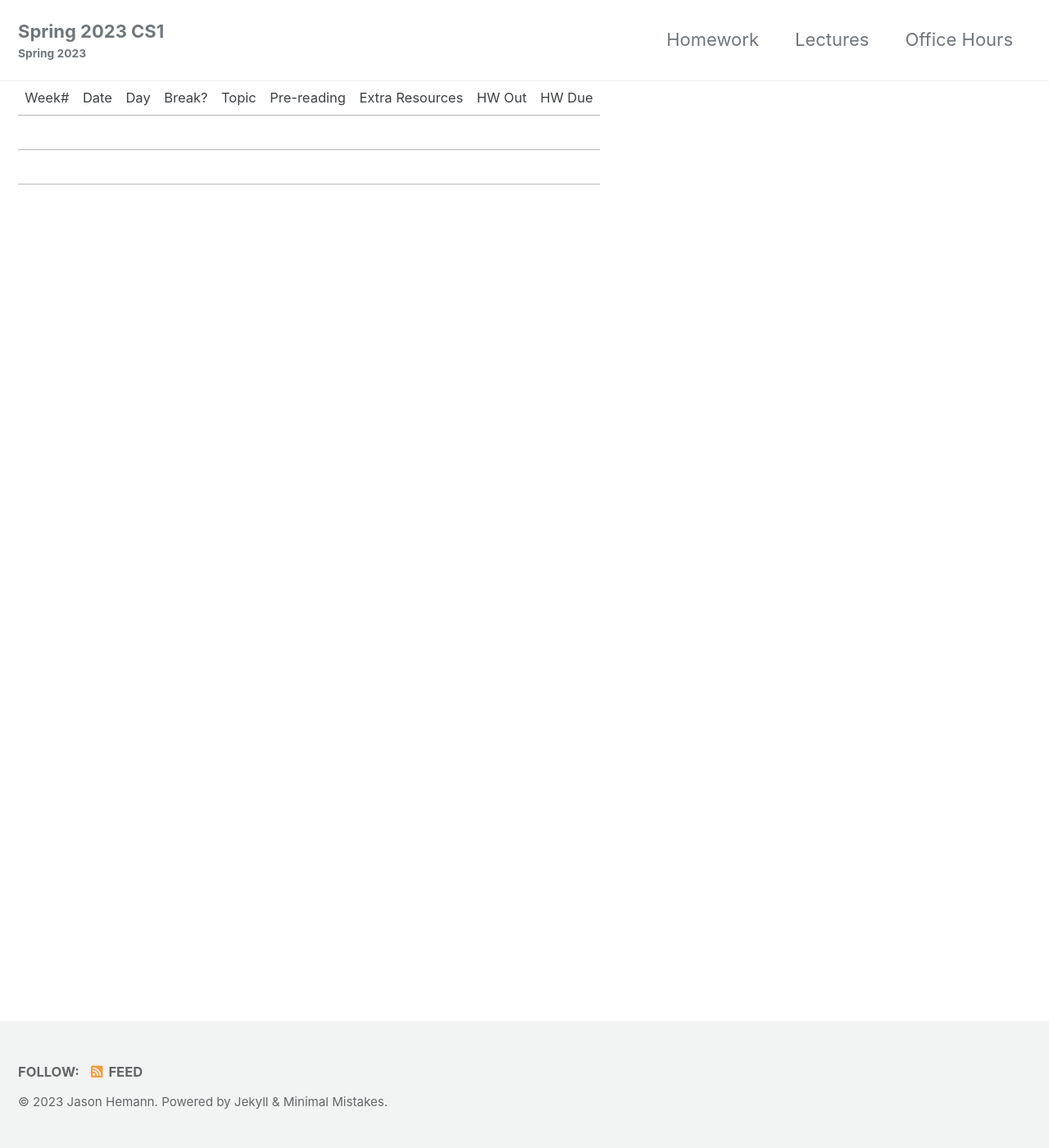
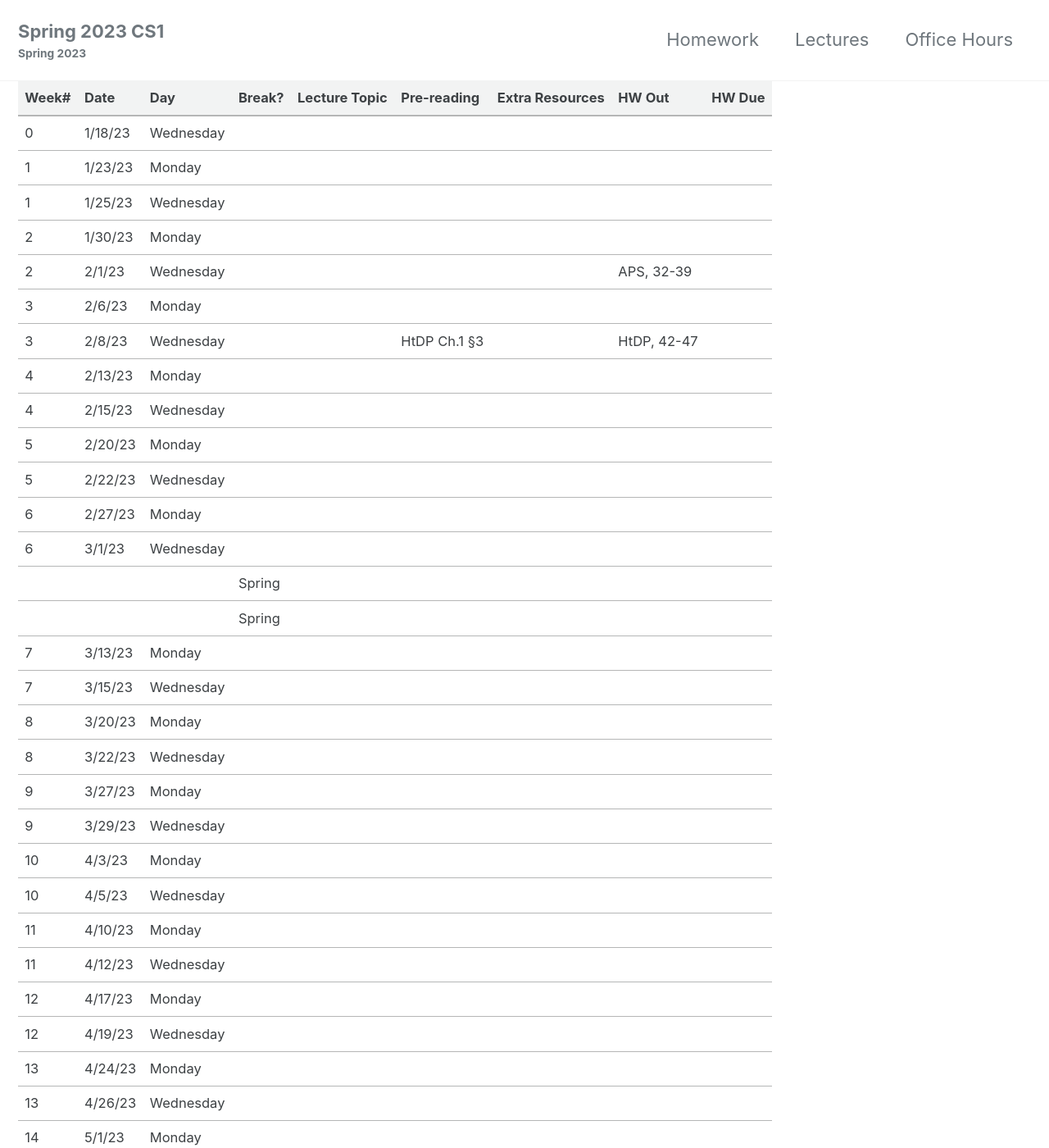
Before and after one commit to jasonhemann/25SP-CS1114, a Jekyll site: the page built from schedule.md, in a window 1280 px wide and 1400 px high. Shown: the whole window at 82% size. Built offline with Jekyll 4.4.1, drawn with Linux system fonts in a browser that asks for light colours; cached includes are drawn as plain includes; some of the changed text lies outside the part shown.

Commit message:
Pushing up a schedule update

```diff
--- a/schedule.md
+++ b/schedule.md
@@ -4,9 +4,59 @@ layout: splash
 classes: wide
 ---
 
-| Week# | Date | Day | Break? | Topic | Pre-reading | Extra Resources | HW Out | HW Due |
-|       |      |     |        |       |             |                 |        |        |
-|       |      |     |        |       |             |                 |        |        |
-
+|-------|---------|-----------|--------|---------------|--------------|-----------------|-------------|--------|
+| Week# | Date    | Day       | Break? | Lecture Topic | Pre-reading  | Extra Resources | HW Out      | HW Due |
+|-------|---------|-----------|--------|---------------|--------------|-----------------|-------------|--------|
+| 0     | 1/18/23 | Wednesday |        |               |              |                 |             |        |
+|-------|---------|-----------|--------|---------------|--------------|-----------------|-------------|--------|
+| 1     | 1/23/23 | Monday    |        |               |              |                 |             |        |
+| 1     | 1/25/23 | Wednesday |        |               |              |                 |             |        |
+|-------|---------|-----------|--------|---------------|--------------|-----------------|-------------|--------|
+| 2     | 1/30/23 | Monday    |        |               |              |                 |             |        |
+| 2     | 2/1/23  | Wednesday |        |               |              |                 | APS, 32-39  |        |
+|-------|---------|-----------|--------|---------------|--------------|-----------------|-------------|--------|
+| 3     | 2/6/23  | Monday    |        |               |              |                 |             |        |
+| 3     | 2/8/23  | Wednesday |        |               | HtDP Ch.1 §3 |                 | HtDP, 42-47 |        |
+|-------|---------|-----------|--------|---------------|--------------|-----------------|-------------|--------|
+| 4     | 2/13/23 | Monday    |        |               |              |                 |             |        |
+| 4     | 2/15/23 | Wednesday |        |               |              |                 |             |        |
+|-------|---------|-----------|--------|---------------|--------------|-----------------|-------------|--------|
+| 5     | 2/20/23 | Monday    |        |               |              |                 |             |        |
+| 5     | 2/22/23 | Wednesday |        |               |              |                 |             |        |
+|-------|---------|-----------|--------|---------------|--------------|-----------------|-------------|--------|
+| 6     | 2/27/23 | Monday    |        |               |              |                 |             |        |
+| 6     | 3/1/23  | Wednesday |        |               |              |                 |             |        |
+|-------|---------|-----------|--------|---------------|--------------|-----------------|-------------|--------|
+|       |         |           | Spring |               |              |                 |             |        |
+|       |         |           | Spring |               |              |                 |             |        |
+|-------|---------|-----------|--------|---------------|--------------|-----------------|-------------|--------|
+| 7     | 3/13/23 | Monday    |        |               |              |                 |             |        |
+| 7     | 3/15/23 | Wednesday |        |               |              |                 |             |        |
+|-------|---------|-----------|--------|---------------|--------------|-----------------|-------------|--------|
+| 8     | 3/20/23 | Monday    |        |               |              |                 |             |        |
+| 8     | 3/22/23 | Wednesday |        |               |              |                 |             |        |
+|-------|---------|-----------|--------|---------------|--------------|-----------------|-------------|--------|
+| 9     | 3/27/23 | Monday    |        |               |              |                 |             |        |
+| 9     | 3/29/23 | Wednesday |        |               |              |                 |             |        |
+|-------|---------|-----------|--------|---------------|--------------|-----------------|-------------|--------|
+| 10    | 4/3/23  | Monday    |        |               |              |                 |             |        |
+| 10    | 4/5/23  | Wednesday |        |               |              |                 |             |        |
+|-------|---------|-----------|--------|---------------|--------------|-----------------|-------------|--------|
+| 11    | 4/10/23 | Monday    |        |               |              |                 |             |        |
+| 11    | 4/12/23 | Wednesday |        |               |              |                 |             |        |
+|-------|---------|-----------|--------|---------------|--------------|-----------------|-------------|--------|
+| 12    | 4/17/23 | Monday    |        |               |              |                 |             |        |
+| 12    | 4/19/23 | Wednesday |        |               |              |                 |             |        |
+|-------|---------|-----------|--------|---------------|--------------|-----------------|-------------|--------|
+| 13    | 4/24/23 | Monday    |        |               |              |                 |             |        |
+| 13    | 4/26/23 | Wednesday |        |               |              |                 |             |        |
+|-------|---------|-----------|--------|---------------|--------------|-----------------|-------------|--------|
+| 14    | 5/1/23  | Monday    |        |               |              |                 |             |        |
+| 14    | 5/3/23  | Wednesday |        |               |              |                 |             |        |
+|-------|---------|-----------|--------|---------------|--------------|-----------------|-------------|--------|
+| 15    | 5/8/23  | Monday    |        |               |              |                 |             |        |
+|       | 5/10/23 | Wednesday |        |               |              |                 |             |        |
+|       | 5/15/23 | Monday    |        |               |              |                 |             |        |
+|       | 5/17/23 | Wednesday |        |               |              |                 |             |        |
 
 <!-- <img src="https://imgs.xkcd.com/comics/x.png"> -->
```
